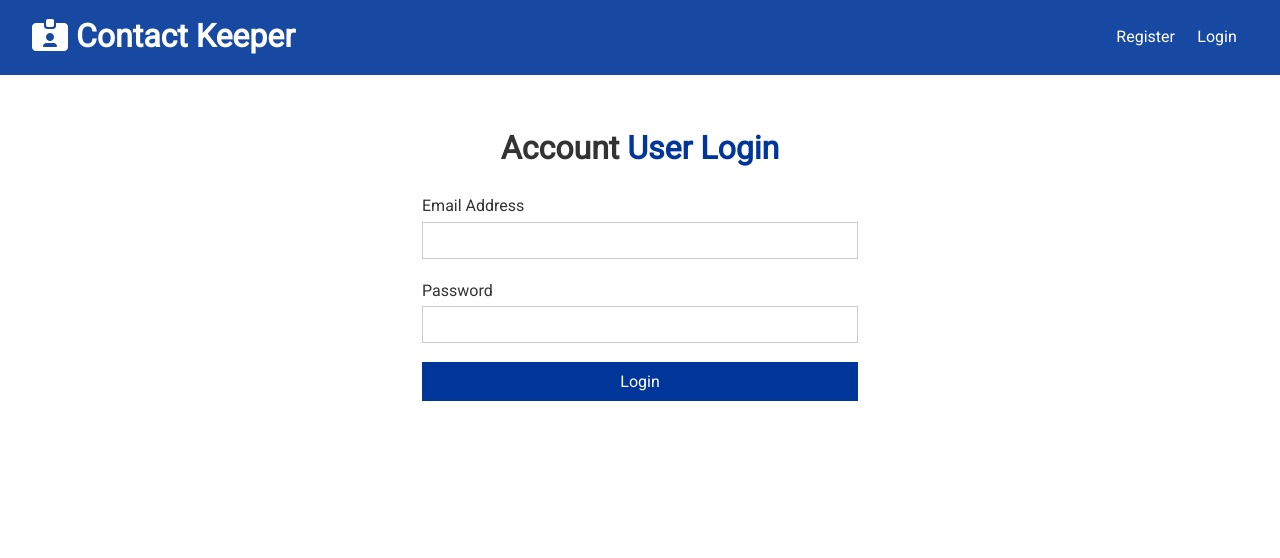
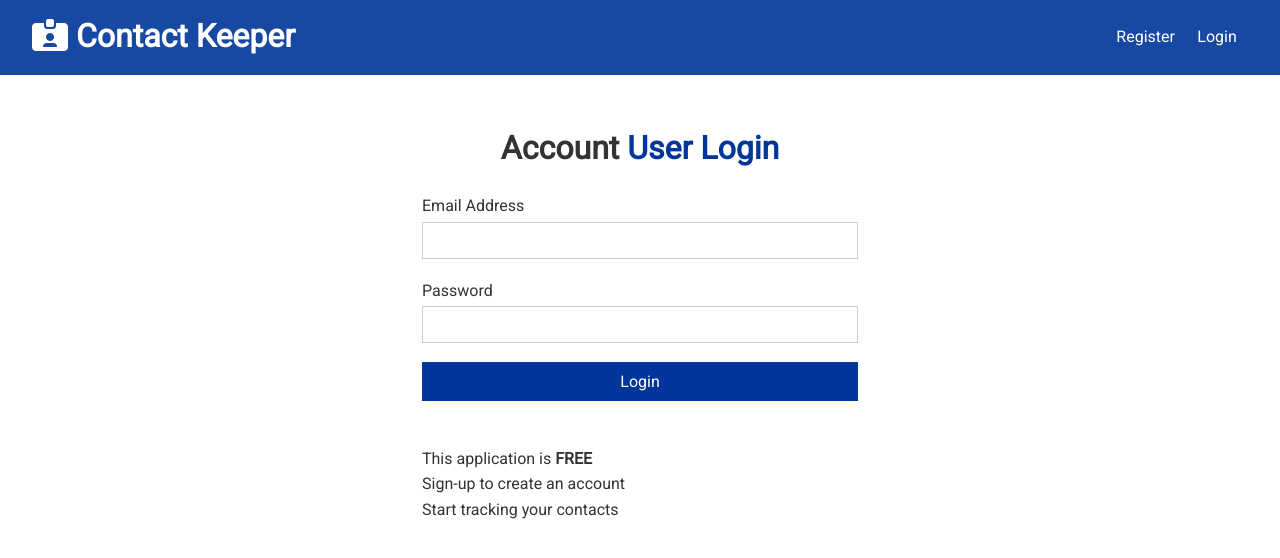
Before and after one commit to JamesFThomas/Contact-List, a React (Create React App) app in the folder client/: page /login in a window 1280 px wide. Shown: the top 558 px of the page. Built offline with nearby package versions, Linux system fonts and the light colour scheme.

Commit message:
Added landing page instructions

```diff
--- a/client/src/components/auth/Login.js
+++ b/client/src/components/auth/Login.js
@@ -77,6 +77,12 @@ const Login = ( props ) => {
         </div>
         <input type='submit' value='Login' className='btn btn-primary btn-block' />
       </form>
+      <div>
+        <br/>
+        <p> This application is <strong>FREE</strong> </p>
+        <p> Sign-up to create an account</p>
+        <p> Start tracking your contacts</p>
+      </div>
     </div>
   )
 }
```
Also changed, not shown: 1 other file (tests, documents, lock files or other folders).
